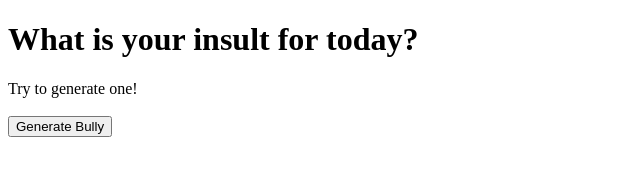
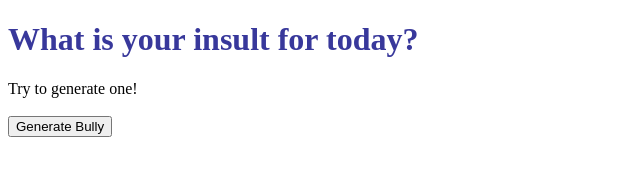
Before and after one commit to DranelM/insults_generator, a website: page index.html in a window 1280 px wide. Shown: the whole page, without its empty margins (0-640 px from the left). Drawn offline with Linux system fonts and the light colour scheme.

Commit message:
change h1 color

```diff
--- a/index.html
+++ b/index.html
@@ -9,7 +9,7 @@
 </head>
 
 <body>
-    <h1>What is your insult for today?</h1>
+    <h1 style="color: rgb(56, 56, 155)">What is your insult for today?</h1>
     <div class="bully">Try to generate one!</div>
     <br>
     <button class="bully-generate">Generate Bully</button>
```
